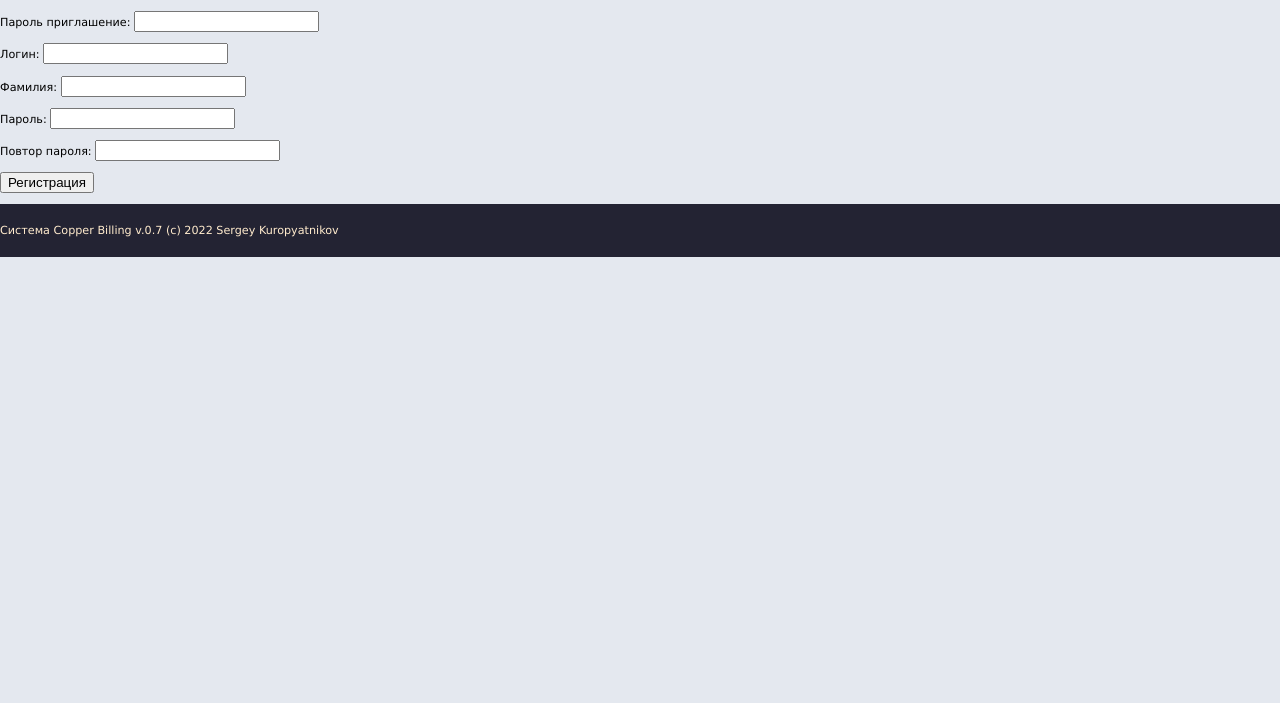
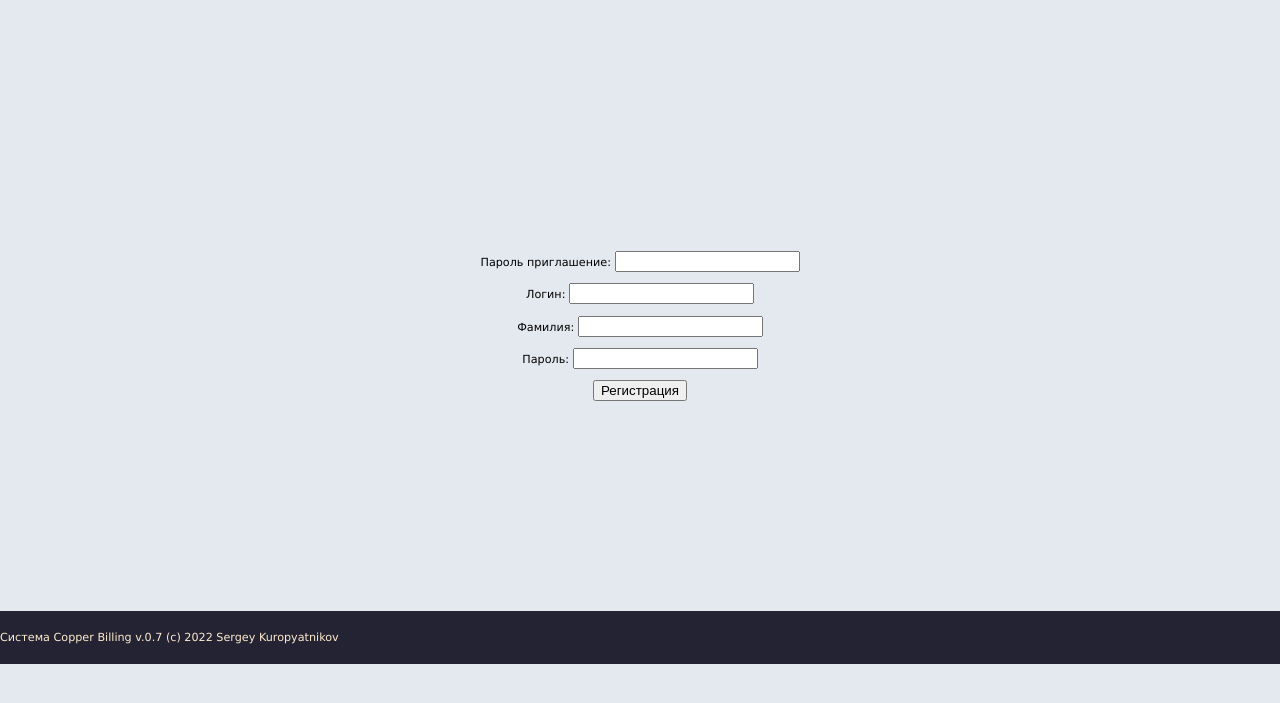
Before and after one commit to AllainDM/bill, a Flask app: template templates/reg.html in a window 1280 px wide. Shown: the part 53-756 px from the top of the page. Run offline with Flask 2, Linux system fonts and the light colour scheme; the template is opened without the code that fills it, so the values that code supplies are empty.

Commit message:
0.7 Fix регистрации

```diff
--- a/FDataBase.py
+++ b/FDataBase.py
@@ -20,7 +20,7 @@ class FDataBase:
 
         return False
 
-    def addUser(self, login, hpsw, name):
+    def addUser(self, login, hpsw, name, admin=0):
         try:
             self.__cur.execute(f"SELECT COUNT() as `count` FROM users WHERE login LIKE '{login}'")
             res = self.__cur.fetchone()
@@ -28,7 +28,7 @@ class FDataBase:
                 print("Пользователь с таким логином уже существует")
                 return False
 
-            self.__cur.execute("INSERT INTO users VALUES(NULL, ?, ?, ?)", (login, hpsw, name))
+            self.__cur.execute("INSERT INTO users VALUES(NULL, ?, ?, ?, ?)", (login, hpsw, name, admin))
             self.__db.commit()
         except sqlite3.Error as e:
             print("Ошибка добавления пользователя в БД " + str(e))
--- a/main.py
+++ b/main.py
@@ -269,7 +269,7 @@ def login():
             print(user_login)
             print(current_user)
             login_user(user_login)
-            return redirect(url_for('index_tv'))
+            return redirect(url_for('index_router'))
         # Могновенные сообщения, курс по Фласку
         # flash("Неверная пара логин/пароль", "error")
         print("ошибка")
@@ -278,7 +278,7 @@ def login():
     return render_template("login.html", title="Авторизация")
 
 
-@app.route("/regi", methods=["POST", "GET"])
+@app.route("/reg", methods=["POST", "GET"])
 def register():
     logpsw = 'pbkdf2:sha256:260000$l4FRf4DJeWkAXRN6$b8dc2cd889245f35e87132754e91f784724ccbbf905007e0187d411dea5dc2c7'
     if request.method == "POST":
@@ -286,7 +286,9 @@ def register():
             hash = generate_password_hash(request.form['psw'])
             res = dbase.addUser(request.form['login'], hash, request.form['name'])
 
-            return redirect(url_for('index_tv'))
+            return redirect(url_for('login'))
+        else:
+            print("Код приглашение не верный")
     return render_template("reg.html", title="Регистрация")
 
 
--- a/static/css/style.css
+++ b/static/css/style.css
@@ -14,6 +14,14 @@ body {
     border: solid 1px;
     height: 190px;
     width: 600px;
+}
+
+.form-contact {
+    text-align: center;
+    vertical-align: middle;
+
+    top: 40%;
+    position: relative;
 }
 
 footer,
@@ -46,6 +54,7 @@ header {
 
 .container {
     width: 100%;
+    height: 600px;
 }
 
 .head {
--- a/templates/reg.html
+++ b/templates/reg.html
@@ -21,13 +21,14 @@
 </header>
 
 <div class="container">
-    <form action="/regi" method="post" class="form-contact container-other">
+    <form action="/reg" method="post" class="form-contact container-other">
         <p><label>Пароль приглашение: </label> <input type="text" name="logpsw" value="" requied />
         <p><label>Логин: </label> <input type="text" name="login" value="" requied />
         <p><label>Фамилия: </label> <input type="text" name="name" value="" requied />
-        <p><label>Пароль: </label> <input type="password" name="psw" value="" requied />
-        <p><label>Повтор пароля: </label> <input type="password" name="psw2" value="" requied />
+        <p><label>Пароль: </label> <input type="text" name="psw" value="" requied />
+<!--        <p><label>Повтор пароля: </label> <input type="password" name="psw2" value="" requied />-->
         <p><input type="submit" value="Регистрация" />
+
     </form>
 </div>
 
```
